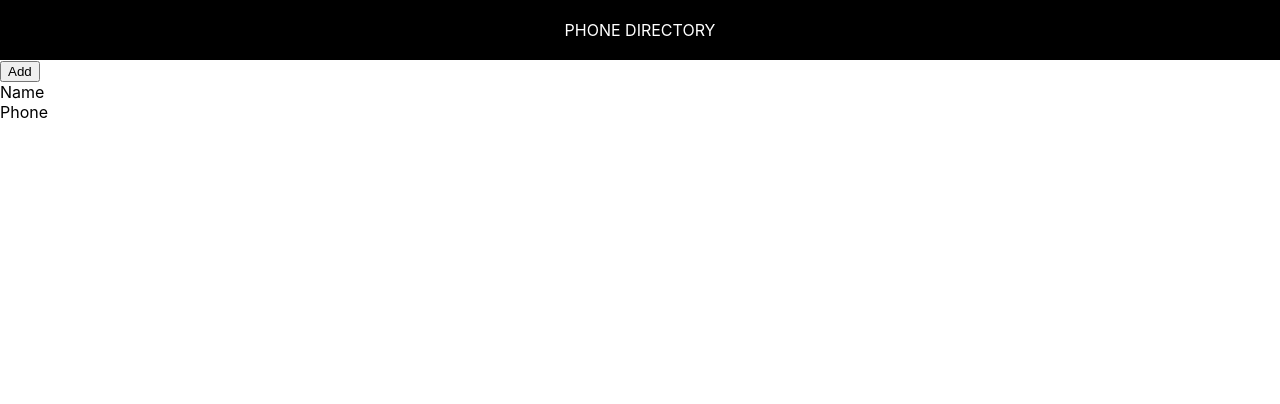
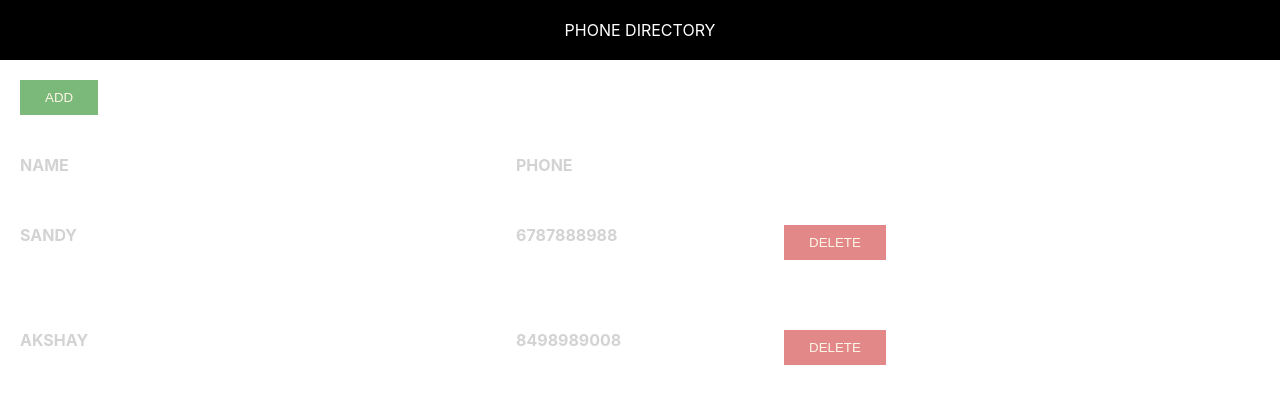
Before and after one commit to MeAmatuer/phone-repository, a React (Create React App) app: page / in a window 1280 px wide. Shown: the top 404 px of the page. Built offline with nearby package versions, Linux system fonts and the light colour scheme.

Commit message:
Rendered Subscribers Dynamically. Added 'Delete' button

```diff
--- /dev/null
+++ b/src/App.css
@@ -0,0 +1,31 @@
+.add-btn{
+    background-color: #7ab97a;
+    color: oldlace;
+    padding: 10px 25px;
+    text-transform: uppercase;
+    margin: 20px;
+    border: 0px;
+}
+.delete-btn{
+    background-color: rgb(226, 136, 136);
+    color: oldlace;
+    padding: 10px 25px;
+    text-transform: uppercase;
+    margin: 0px 20px 20px 20px;
+    border: 0px;
+}
+.column-heading{
+    display: grid;
+    grid-template-columns: 20% 20% 20% auto;
+    margin-bottom: 10px;
+    color: lightgrey;
+    text-transform: uppercase;
+    font-weight: bold;
+    padding: 20px;
+}
+.heading1{
+    padding: 0px 40px 0px 0px;
+}
+.heading2{
+    padding: 0px 0px 0px 40px;
+}
--- a/src/App.js
+++ b/src/App.js
@@ -1,17 +1,42 @@
 import React,{Component}  from 'react';
 import Header from './Header';
+import './App.css';
 
 class App extends Component {
   render(){
+    let subscribers = [
+      {
+        id: 1,
+        name: "Sandy",
+        phone: 6787888988
+      },
+      {
+        id: 2,
+        name: "Akshay",
+        phone: "8498989008"
+      }
+    ];
     return (
       <div>
         <Header/>
-        <button>Add</button>
+        <button className="add-btn">Add</button>
         <div>
-          <span>Name</span>
+        <div className="column-heading">
+          <span className="grid-item">Name</span>
 
         <br/>
-          <span>Phone</span>
+          <span className="grid-item">Phone</span>
+        </div>
+        {subscribers.map(function (subscriber) {
+          return <div className="column-heading" key={subscriber.id}>
+          <span className="grid-item">{subscriber.name}</span>
+
+        <br/>
+          <span className="grid-item">{subscriber.phone}</span>
+          <span><button className="delete-btn">Delete</button></span>
+        </div>
+        })}
+
         </div>
       </div>
     );
```
